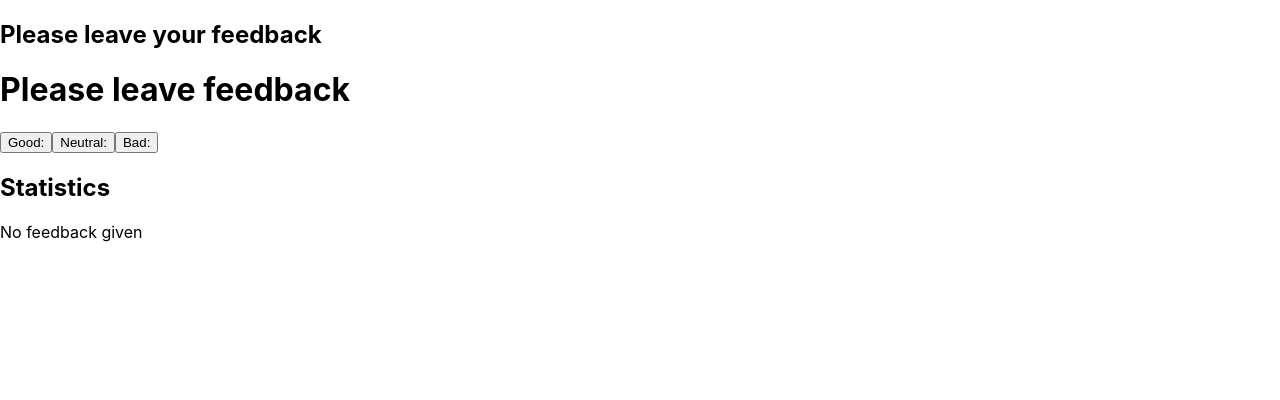
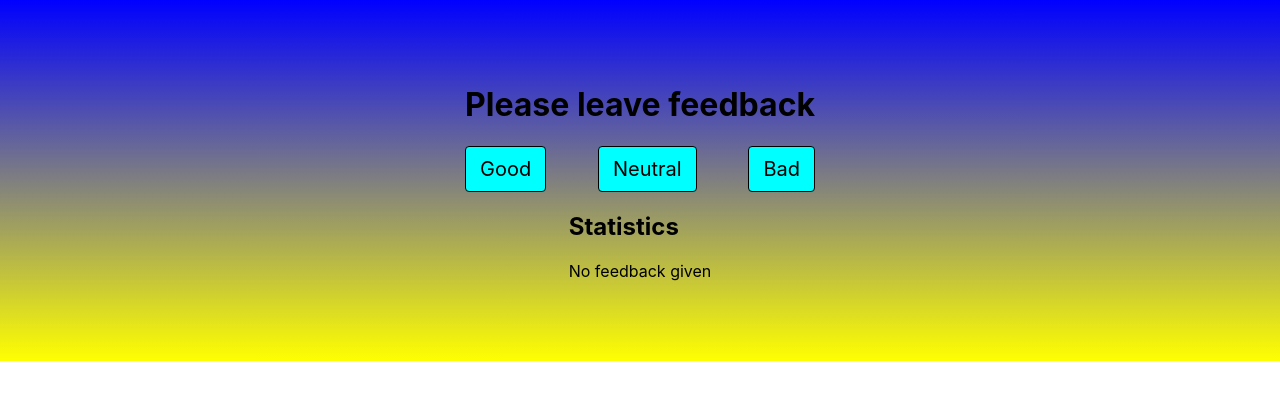
Before and after one commit to philipps777/goit-react-hw-02-feedback, a React (Create React App) app: page / in a window 1280 px wide. Shown: the top 400 px of the page. Built offline with nearby package versions, Linux system fonts and the light colour scheme.

Commit message:
finish feedback

```diff
--- a/package.json
+++ b/package.json
@@ -10,6 +10,7 @@
     "react": "^18.1.0",
     "react-dom": "^18.1.0",
     "react-scripts": "5.0.1",
+    "styled-components": "^6.0.7",
     "web-vitals": "^2.1.3"
   },
   "scripts": {
--- a/src/components/AppContent/AppContent.jsx
+++ b/src/components/AppContent/AppContent.jsx
@@ -1,6 +1,7 @@
 import { FeedbackOptions } from 'components/Feedback/Feedback';
 import { Notification } from 'components/Notification/Notification';
 import { Statistics } from 'components/Statistics/Statistics';
+import { Wrapper } from './AppContent.styled';
 
 export const AppContent = ({
   state,
@@ -11,9 +12,8 @@ export const AppContent = ({
   const { good, neutral, bad } = state;
 
   return (
-    <div className="app-content">
+    <Wrapper className="app-content">
       <div className="content-section">
-        <h2>Please leave your feedback</h2>
         <FeedbackOptions
           onLeaveFeedback={handleFeedback}
           good={good}
@@ -38,6 +38,6 @@ export const AppContent = ({
           <Notification message="No feedback given" />
         </div>
       )}
-    </div>
+    </Wrapper>
   );
 };
--- /dev/null
+++ b/src/components/AppContent/AppContent.styled.js
@@ -0,0 +1,9 @@
+import { styled } from 'styled-components';
+
+export const Wrapper = styled.div`
+  display: flex;
+  flex-direction: column;
+  align-items: center;
+  padding: 4em;
+  background: linear-gradient(to bottom, blue, yellow);
+`;
--- a/src/components/Feedback/Feedback.jsx
+++ b/src/components/Feedback/Feedback.jsx
@@ -1,3 +1,5 @@
+import { Button, Div } from './Feedback.styled';
+
 export const FeedbackOptions = (
   { onLeaveFeedback },
   { bad, good, neutral }
@@ -6,11 +8,13 @@ export const FeedbackOptions = (
     <>
       <div>
         <h1>Please leave feedback</h1>
-        <button onClick={() => onLeaveFeedback('good')}>Good: {good}</button>
-        <button onClick={() => onLeaveFeedback('neutral')}>
-          Neutral: {neutral}
-        </button>
-        <button onClick={() => onLeaveFeedback('bad')}>Bad: {bad}</button>
+        <Div>
+          <Button onClick={() => onLeaveFeedback('good')}>Good {good}</Button>
+          <Button onClick={() => onLeaveFeedback('neutral')}>
+            Neutral {neutral}
+          </Button>
+          <Button onClick={() => onLeaveFeedback('bad')}>Bad {bad}</Button>
+        </Div>
       </div>
     </>
   );
--- a/src/components/Feedback/Feedback.styled.js
+++ b/src/components/Feedback/Feedback.styled.js
@@ -0,0 +1,21 @@
+import { styled } from 'styled-components';
+
+export const Div = styled.div`
+  display: flex;
+  justify-content: space-between;
+  :hover {
+    background-color: orange;
+  }
+`;
+
+export const Button = styled.button`
+  display: inline-flex;
+  padding: 10px 14px;
+  border: 1px solid black;
+  border-radius: 4px;
+  font-family: inherit;
+  font-size: 20px;
+  background-color: cyan;
+  color: black;
+  cursor: pointer;
+`;
```
Also changed, not shown: 1 other file (tests, documents, lock files or other folders).
